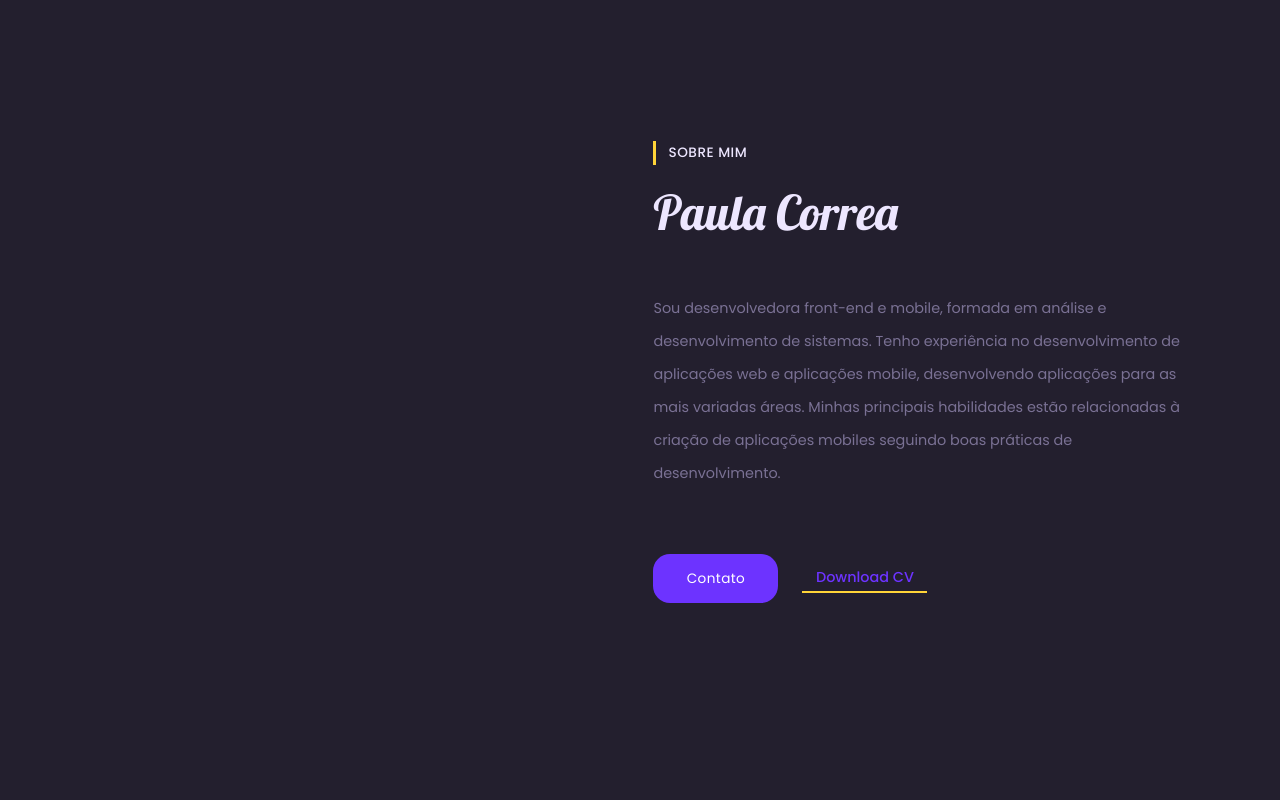
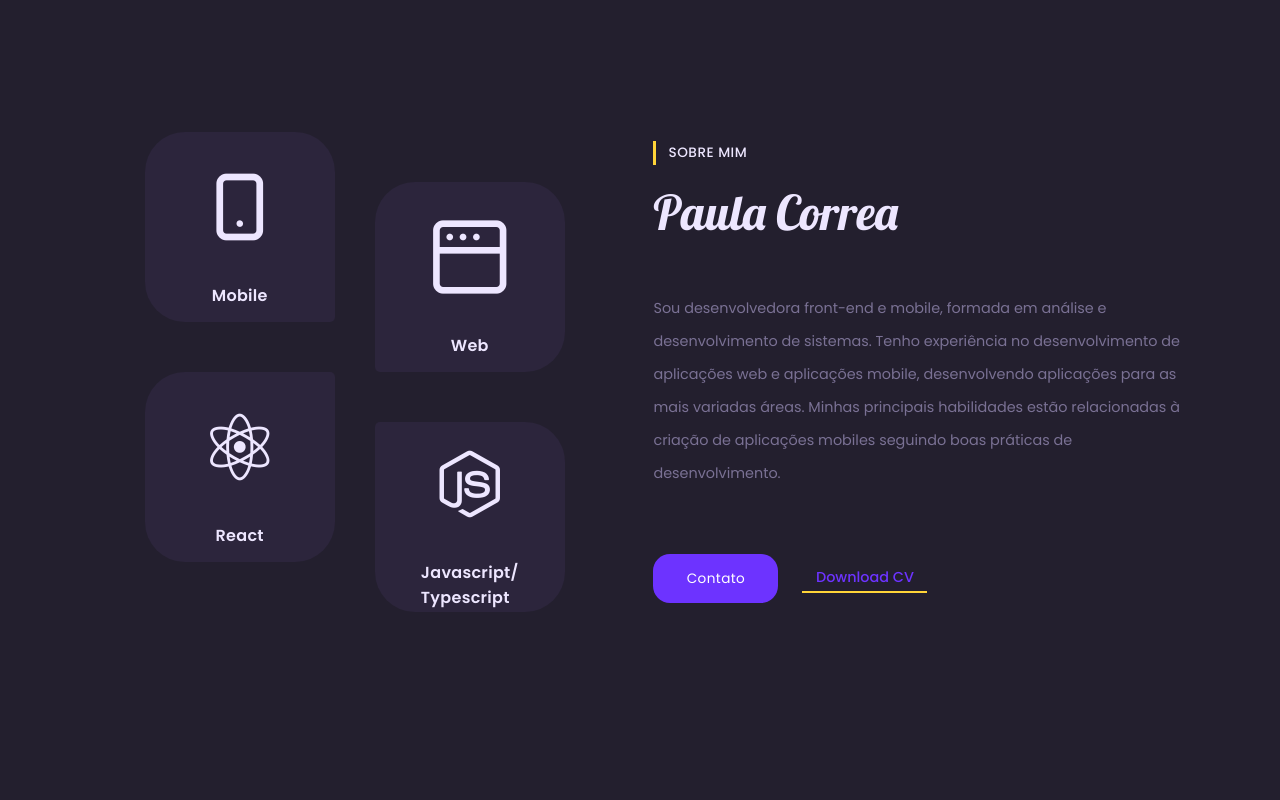
Before and after one commit to Oppadayo/portfolio, a React (Vite) app: page / in a window 1280 px wide. Shown: the part 820-1620 px from the top of the page. Built offline with nearby package versions, Linux system fonts and the light colour scheme; no server answers.

Commit message:
ajusta cards na seção sobre mim que não apareciam

```diff
--- a/src/components/About/styles.css
+++ b/src/components/About/styles.css
@@ -14,12 +14,11 @@
   column-gap: 2.5rem;
   row-gap: 100px;
   margin-right: 2rem;
-  z-index: -1;
   position: relative;
 }
 
 .about-card{
-  background-color:red;
+  background-color:var(--bg-color-2);
   width: 100%;
   height: 100%;
 
--- a/src/components/Showcase/styles.css
+++ b/src/components/Showcase/styles.css
@@ -10,7 +10,7 @@
     align-items: center;
     justify-content: center;
     height: calc(100vh - 120px);
-    max-height: 600px;
+    height: 600px;
 }
 
 .showcase-area .sub-heading{
--- a/src/pages/Home/index.tsx
+++ b/src/pages/Home/index.tsx
@@ -4,7 +4,6 @@ import { Footer } from '../../components/Footer'
 import { Header } from '../../components/Header'
 import { Posts } from '../../components/Posts'
 import { Projects } from '../../components/Projects'
-import { Sheet } from '../../components/Sheet'
 import { ShowCase } from '../../components/Showcase'
 import { Skills } from '../../components/Skills'
 import { SwitchTheme } from '../../contexts/ToggleTheme'
```
